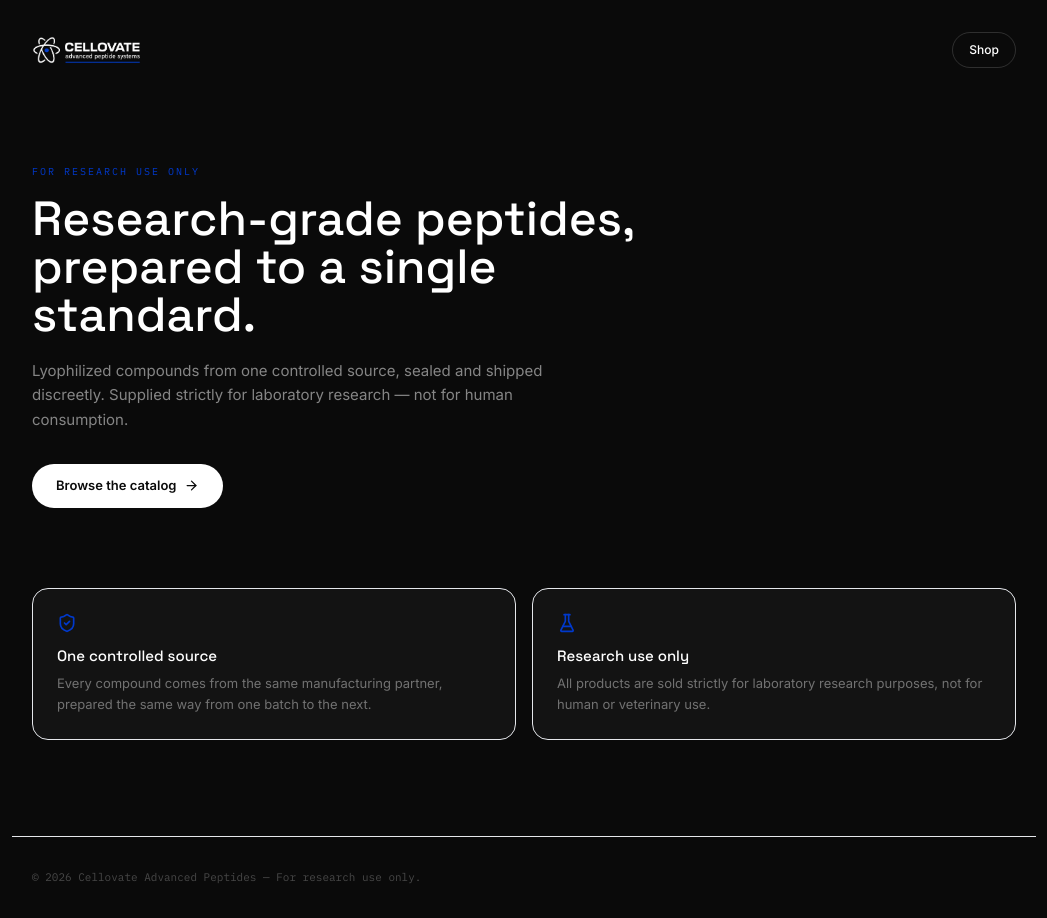
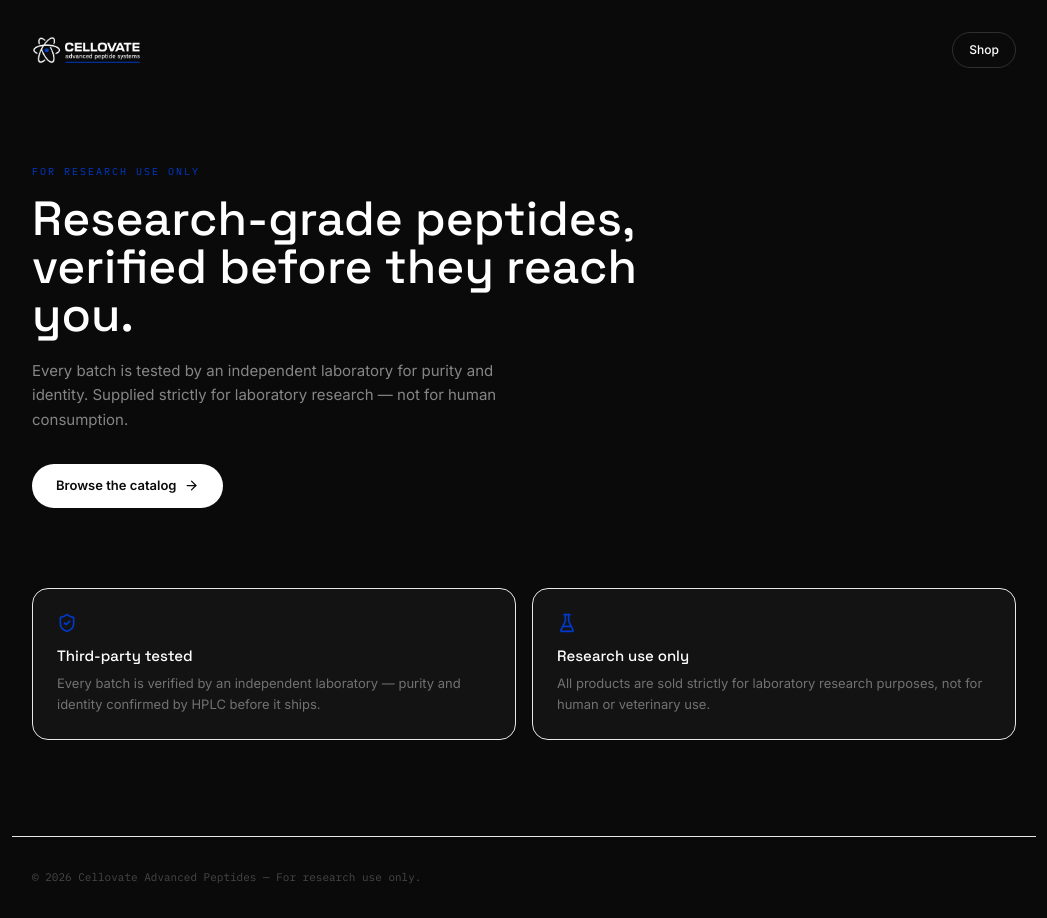
Before and after one commit to farotmatteo-lab/cellovate-site, a Next.js app in the folder cellovate-site/: page / in a window 1280 px wide. Shown: the whole page, without its empty margins (116-1163 px from the left). Built offline with nearby package versions, Linux system fonts and the light colour scheme.

Commit message:
Accueil: tests labo independants sans nommer les labos

```diff
--- a/cellovate-site/pages/index.js
+++ b/cellovate-site/pages/index.js
@@ -9,7 +9,7 @@ export default function Home() {
         <title>Cellovate Advanced Peptides</title>
         <meta
           name="description"
-          content="Research-grade peptides supplied for laboratory use. Not for human consumption."
+          content="Research-grade peptides, third-party tested. For research use only."
         />
       </Head>
 
@@ -36,12 +36,12 @@ export default function Home() {
             For research use only
           </p>
           <h1 className="font-display text-4xl sm:text-5xl leading-[1.1] max-w-2xl">
-            Research-grade peptides, prepared to a single standard.
+            Research-grade peptides, verified before they reach you.
           </h1>
           <p className="text-white/50 text-[15px] max-w-lg mt-5 leading-relaxed">
-            Lyophilized compounds from one controlled source, sealed and
-            shipped discreetly. Supplied strictly for laboratory research —
-            not for human consumption.
+            Every batch is tested by an independent laboratory for purity
+            and identity. Supplied strictly for laboratory research — not for
+            human consumption.
           </p>
           <Link
             href="/shop"
@@ -56,11 +56,11 @@ export default function Home() {
           <div className="bg-[#131313] border border-white/8 rounded-2xl p-6">
             <ShieldCheck size={20} className="text-[#0039CC] mb-3" />
             <h3 className="font-display text-[15px] mb-1.5">
-              One controlled source
+              Third-party tested
             </h3>
             <p className="text-[13px] text-white/40 leading-relaxed">
-              Every compound comes from the same manufacturing partner,
-              prepared the same way from one batch to the next.
+              Every batch is verified by an independent laboratory —
+              purity and identity confirmed by HPLC before it ships.
             </p>
           </div>
           <div className="bg-[#131313] border border-white/8 rounded-2xl p-6">
```
